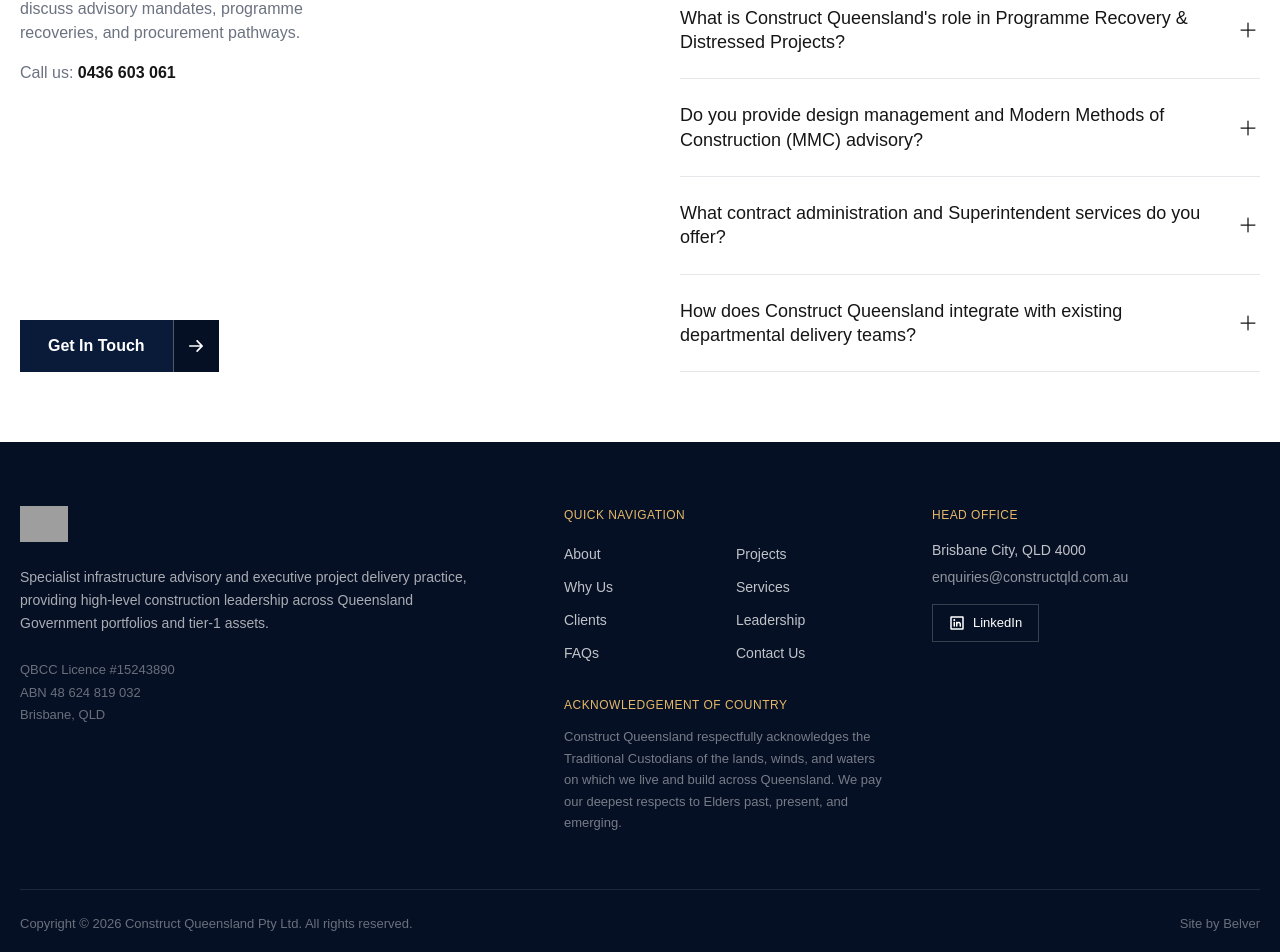
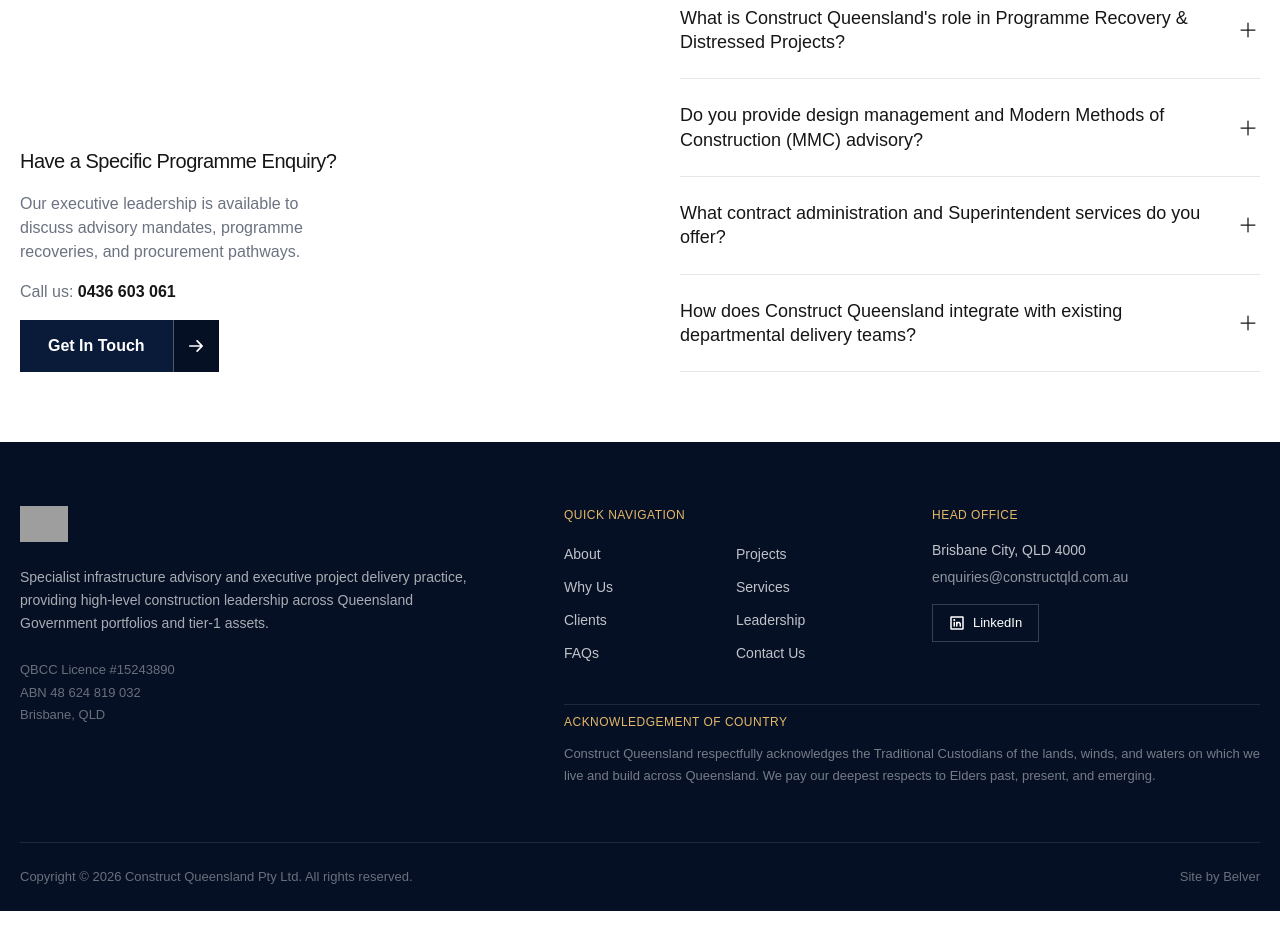
Before and after one commit to bumx311/Construction-web, a React (Vite) app: page / in a window 1280 px wide. Shown: the part 6959-7911 px from the top of the page. After the commit the page ends 7870 px from the top, so only its background shows below. Built offline with nearby package versions, Linux system fonts and the light colour scheme; grey boxes are pictures that could not be loaded; the HTML template or start-up script is replaced by a standard one; a web font is replaced by a local one.

Commit message:
prompt: 80

```diff
--- a/src/App.tsx
+++ b/src/App.tsx
@@ -509,11 +509,11 @@
               Explore our landmark portfolio.
             </h2>
           </div>
-          <a href="#contact" className="flex border border-white/25 self-start">
+          <a href="#contact" className="group flex border border-white/25 self-start">
             <span className="font-['Onest:SemiBold',sans-serif] font-semibold text-white text-[16px] px-7 py-3.5">
               Get In Touch
             </span>
-            <div className="bg-white/12 border-l border-white/38 flex items-center justify-center w-[46px]">
+            <div className="bg-white/12 group-hover:bg-[#d4a44f] border-l border-white/38 flex items-center justify-center w-[46px] transition-colors duration-200">
               <svg width="18" height="18" viewBox="0 0 18.4 18.4" fill="none">
                 <path d={svgPaths.p30053000} fill="white" />
               </svg>
@@ -559,7 +559,7 @@
                       onClick={(e) => handleCardNav(String(idx), "prev", project.images.length, e)}
                       title="Previous image"
                     >
-                      <div className="backdrop-blur-[17px] bg-[rgba(0,0,0,0.3)] border border-white/10 p-[4.3px] flex items-center justify-center">
+                      <div className="backdrop-blur-[17px] bg-[rgba(0,0,0,0.3)] hover:bg-[#d4a44f] border border-white/10 p-[4.3px] flex items-center justify-center transition-colors duration-200">
                         <svg width="21" height="21" viewBox="0 0 21.4286 21.4286" fill="none" style={{ transform: "scaleX(-1)" }}>
                           <path d={svgPaths.p33b71300} fill="white" />
                         </svg>
@@ -569,7 +569,7 @@
                       onClick={(e) => handleCardNav(String(idx), "next", project.images.length, e)}
                       title="Next image"
                     >
-                      <div className="backdrop-blur-[17px] bg-[rgba(0,0,0,0.3)] border border-white/10 p-[4.3px] flex items-center justify-center">
+                      <div className="backdrop-blur-[17px] bg-[rgba(0,0,0,0.3)] hover:bg-[#d4a44f] border border-white/10 p-[4.3px] flex items-center justify-center transition-colors duration-200">
                         <svg width="21" height="21" viewBox="0 0 21.4286 21.4286" fill="none">
                           <path d={svgPaths.p33b71300} fill="white" />
                         </svg>
@@ -616,12 +616,12 @@
                 {/* Image nav arrows (top-right) */}
                 {project.images.length > 1 && (
                   <div className="absolute top-4 right-4 flex items-center gap-1">
-                    <button onClick={(e) => handleCardNav(`ms${mobileSlideIdx}`, "prev", project.images.length, e)} className="backdrop-blur-[16px] bg-[rgba(0,0,0,0.3)] border border-white/10 p-[4.3px]">
+                    <button onClick={(e) => handleCardNav(`ms${mobileSlideIdx}`, "prev", project.images.length, e)} className="backdrop-blur-[16px] bg-[rgba(0,0,0,0.3)] hover:bg-[#d4a44f] border border-white/10 p-[4.3px] transition-colors duration-200">
                       <svg width="18" height="18" viewBox="0 0 21.4286 21.4286" fill="none" style={{ transform: "scaleX(-1)" }}>
                         <path d={svgPaths.p33b71300} fill="white" />
                       </svg>
                     </button>
-                    <button onClick={(e) => handleCardNav(`ms${mobileSlideIdx}`, "next", project.images.length, e)} className="backdrop-blur-[16px] bg-[rgba(0,0,0,0.3)] border border-white/10 p-[4.3px]">
+                    <button onClick={(e) => handleCardNav(`ms${mobileSlideIdx}`, "next", project.images.length, e)} className="backdrop-blur-[16px] bg-[rgba(0,0,0,0.3)] hover:bg-[#d4a44f] border border-white/10 p-[4.3px] transition-colors duration-200">
                       <svg width="18" height="18" viewBox="0 0 21.4286 21.4286" fill="none">
                         <path d={svgPaths.p33b71300} fill="white" />
                       </svg>
@@ -655,7 +655,7 @@
           <div className="flex items-center gap-2">
             <button
               onClick={() => goMobile("prev")}
-              className="bg-black/30 border border-white/10 backdrop-blur-[16px] p-2.5"
+              className="bg-black/30 border border-white/10 backdrop-blur-[16px] p-2.5 hover:bg-[#d4a44f] transition-colors duration-200"
             >
               <svg width="18" height="18" viewBox="0 0 21.4286 21.4286" fill="none" style={{ transform: "scaleX(-1)" }}>
                 <path d={svgPaths.p33b71300} fill="white" />
@@ -663,7 +663,7 @@
             </button>
             <button
               onClick={() => goMobile("next")}
-              className="bg-black/30 border border-white/10 backdrop-blur-[16px] p-2.5"
+              className="bg-black/30 border border-white/10 backdrop-blur-[16px] p-2.5 hover:bg-[#d4a44f] transition-colors duration-200"
             >
               <svg width="18" height="18" viewBox="0 0 21.4286 21.4286" fill="none">
                 <path d={svgPaths.p33b71300} fill="white" />
@@ -801,11 +801,11 @@
                 </span>
               </p>
             </div>
-            <a href="#contact" className="flex self-start w-fit">
+            <a href="#contact" className="group flex self-start w-fit">
               <span className="font-['Onest:SemiBold',sans-serif] font-semibold text-white text-[16px] bg-[#0a1b3a] px-7 py-3.5">
                 Get In Touch
               </span>
-              <div className="bg-[#061024] border-l border-white/30 flex items-center justify-center w-[46px]">
+              <div className="bg-[#061024] group-hover:bg-[#d4a44f] border-l border-white/30 flex items-center justify-center w-[46px] transition-colors duration-200">
                 <svg width="18" height="18" viewBox="0 0 18.4 18.4" fill="none">
                   <path d={svgPaths.p3c2a0580} fill="white" />
                 </svg>
@@ -848,11 +848,11 @@
             <h2 className="font-['Onest:Regular',sans-serif] font-normal text-white text-[28px] leading-[1.2] tracking-[-0.7px] mt-3 max-w-sm">
               Key Statutory Authorities & Tier-1 Operators
             </h2>
-            <a href="#contact" className="mt-6 flex border border-white/25 w-fit">
+            <a href="#contact" className="group mt-6 flex border border-white/25 w-fit">
               <span className="font-['Onest:SemiBold',sans-serif] font-semibold text-white text-[16px] px-7 py-3.5">
                 Get In Touch
               </span>
-              <div className="bg-white/12 border-l border-white/38 flex items-center justify-center w-[46px]">
+              <div className="bg-white/12 group-hover:bg-[#d4a44f] border-l border-white/38 flex items-center justify-center w-[46px] transition-colors duration-200">
                 <svg width="18" height="18" viewBox="0 0 18.4 18.4" fill="none">
                   <path d={svgPaths.p3c2a0580} fill="white" />
                 </svg>
@@ -1007,11 +1007,11 @@
                   dlansdell@constructqld.com.au
                 </span>
               </a>
-              <a href="https://linkedin.com" className="flex mt-2 w-fit">
+              <a href="https://linkedin.com" className="group flex mt-2 w-fit">
                 <span className="font-['Onest:SemiBold',sans-serif] font-semibold text-white text-[14px] bg-[#0a1b3a] px-5 py-2">
                   Connect on LinkedIn
                 </span>
-                <div className="bg-[#061024] border-l border-white/30 flex items-center justify-center w-[38px]">
+                <div className="bg-[#061024] group-hover:bg-[#d4a44f] border-l border-white/30 flex items-center justify-center w-[38px] transition-colors duration-200">
                   <svg width="18" height="18" viewBox="0 0 18.4 18.4" fill="none">
                     <path d={svgPaths.p2434d500} fill="white" />
                   </svg>
@@ -1158,11 +1158,11 @@
                     className={`${inputClass} resize-none`}
                   />
                 </div>
-                <button type="submit" className="flex">
+                <button type="submit" className="group flex">
                   <span className="font-['Onest:SemiBold',sans-serif] font-semibold text-white text-[16px] tracking-[0.96px] uppercase bg-[#0a1b3a] px-6 py-3.5 flex-1 text-center">
                     Request a Consultation
                   </span>
-                  <div className="bg-[#061024] border-l border-white/30 flex items-center justify-center w-[46px]">
+                  <div className="bg-[#061024] group-hover:bg-[#d4a44f] border-l border-white/30 flex items-center justify-center w-[46px] transition-colors duration-200">
                     <svg width="18" height="18" viewBox="0 0 18.4 18.4" fill="none">
                       <path d={svgPaths.p30053000} fill="white" />
                     </svg>
@@ -1222,32 +1222,32 @@
             <h2 className="font-['Onest:Regular',sans-serif] font-normal text-[#161616] text-[40px] leading-[48px] tracking-[-1px]">
               Frequently Asked Questions
             </h2>
-            <div className="mt-10 flex-1 flex flex-col">
+            {/* Spacer pushes enquiry block to bottom */}
+            <div className="flex-1" />
+            <div className="flex flex-col gap-4 mt-8 lg:mt-0">
               <h3 className="font-['Onest:Medium',sans-serif] font-medium text-[#161616] text-[20px] tracking-[-0.5px]">
                 Have a Specific Programme Enquiry?
               </h3>
-              <p className="font-['Onest:Regular',sans-serif] text-[#6b7280] text-[16px] leading-6 mt-2.5 max-w-xs">
+              <p className="font-['Onest:Regular',sans-serif] text-[#6b7280] text-[16px] leading-6 max-w-xs">
                 Our executive leadership is available to discuss advisory mandates, programme
                 recoveries, and procurement pathways.
               </p>
-              <p className="font-['Onest:Regular',sans-serif] text-[#6b7280] text-[16px] mt-4">
+              <p className="font-['Onest:Regular',sans-serif] text-[#6b7280] text-[16px]">
                 Call us:{" "}
                 <span className="font-['Onest:SemiBold',sans-serif] font-semibold text-[#161616]">
                   0436 603 061
                 </span>
               </p>
-              <div className="mt-8 lg:mt-auto lg:pt-8">
-                <a href="#contact" className="flex w-fit">
+              <a href="#contact" className="group flex w-fit">
                 <span className="font-['Onest:SemiBold',sans-serif] font-semibold text-white text-[16px] bg-[#0a1b3a] px-7 py-3.5">
                   Get In Touch
                 </span>
-                  <div className="bg-[#061024] border-l border-white/30 flex items-center justify-center w-[46px]">
+                <div className="bg-[#061024] group-hover:bg-[#d4a44f] border-l border-white/30 flex items-center justify-center w-[46px] transition-colors duration-200">
                   <svg width="18" height="18" viewBox="0 0 18.4 18.4" fill="none">
                     <path d={svgPaths.p3c2a0580} fill="white" />
                   </svg>
                 </div>
               </a>
-              </div>
             </div>
           </div>
 
@@ -1330,10 +1330,9 @@
             </div>
           </div>
 
-          {/* Right block: Quick Nav + Acknowledgement | Head Office */}
+          {/* Right block: Quick Nav | Head Office / Acknowledgement full-width below */}
           <div className="grid sm:grid-cols-2 gap-10">
-            {/* Quick Navigation + Acknowledgement */}
-            <div className="flex flex-col gap-8">
+            {/* Quick Navigation */}
             <div>
               <p className="font-['DM_Mono:Medium',sans-serif] text-[#e5b869] text-[12px] tracking-[0.48px] uppercase mb-5">
                 Quick Navigation
@@ -1348,17 +1347,6 @@
                     {label}
                   </a>
                 ))}
-                </div>
-              </div>
-              <div>
-                <p className="font-['DM_Mono:Medium',sans-serif] text-[#e5b869] text-[12px] tracking-[0.48px] uppercase mb-3">
-                  Acknowledgement of Country
-                </p>
-                <p className="font-['Onest:Regular',sans-serif] text-white/45 text-[13px] leading-[1.65]">
-                  Construct Queensland respectfully acknowledges the Traditional Custodians of the
-                  lands, winds, and waters on which we live and build across Queensland. We pay our
-                  deepest respects to Elders past, present, and emerging.
-                </p>
               </div>
             </div>
 
@@ -1387,6 +1375,18 @@
                   LinkedIn
                 </span>
               </a>
+            </div>
+
+            {/* Acknowledgement of Country — full width below both columns */}
+            <div className="sm:col-span-2 pt-2 border-t border-white/10">
+              <p className="font-['DM_Mono:Medium',sans-serif] text-[#e5b869] text-[12px] tracking-[0.48px] uppercase mb-3">
+                Acknowledgement of Country
+              </p>
+              <p className="font-['Onest:Regular',sans-serif] text-white/45 text-[13px] leading-[1.65]">
+                Construct Queensland respectfully acknowledges the Traditional Custodians of the
+                lands, winds, and waters on which we live and build across Queensland. We pay our
+                deepest respects to Elders past, present, and emerging.
+              </p>
             </div>
           </div>
         </div>
```
Lines whose indentation alone changed are shown as unchanged.
